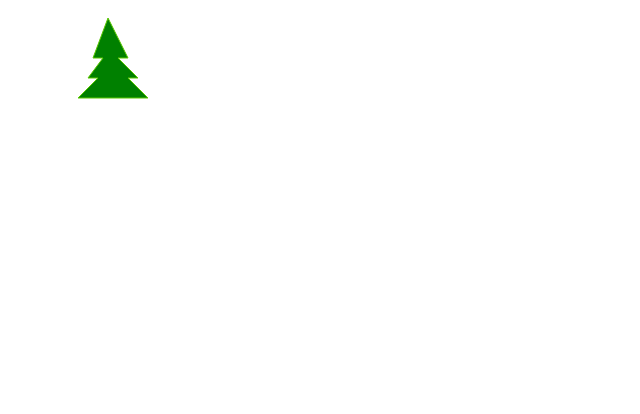
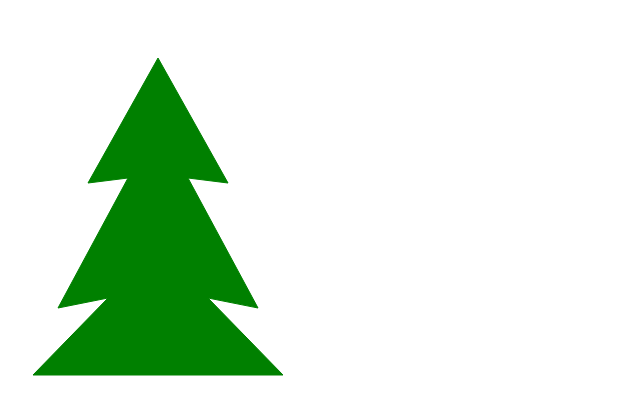
Before and after one commit to 7Taras7/team1, a plain HTML site: page index.html in a window 1280 px wide. Shown: the whole page, without its empty margins (0-640 px from the left). Drawn offline with Linux system fonts and the light colour scheme.

Commit message:
ялинка

```diff
--- a/index.html
+++ b/index.html
@@ -1,17 +1,18 @@
 <!DOCTYPE html>
 <html lang="en">
+
 <head>
 	<meta charset="UTF-8" />
 	<meta http-equiv="X-UA-Compatible" content="IE=edge" />
 	<meta name="viewport" content="width=device-width, initial-scale=1.0" />
 	<title>Document</title>
 </head>
+
 <body>
-		<svg>
-			<polyline
-				points="100,10, 120,50,110,50,130,70, 120, 70, 140, 90,70,90, 90,70, 80, 70, 95,50, 85, 50, 100,10"
-				style="fill: green; stroke: rgb(90, 200, 0); stroke-width: 1"
-			/>
+	<svg width="300" height="400">
+		<polygon points="25,367,100,290,50,300,120,170,80,175,150,50,220,175,180,170,250,300,200,290,275,367
+			  " style="fill: green; stroke: green; stroke-width: 1" />
 	</svg>
 </body>
+
 </html>
```
Lines whose indentation alone changed are shown as unchanged.
